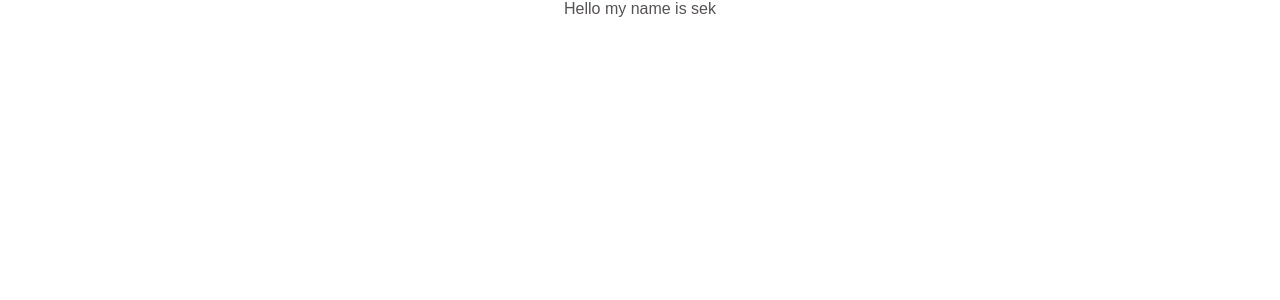
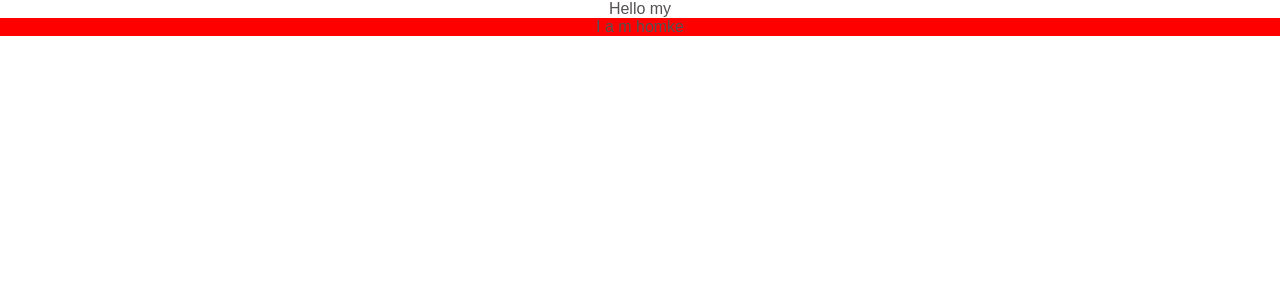
Before and after one commit to Shekhar1412/Tesla-clone, a React (Create React App) app in the folder tesla-clone/: page / in a window 1280 px wide. Shown: the top 300 px of the page. Built offline with nearby package versions, Linux system fonts and the light colour scheme.

Commit message:
add: material UI core

```diff
--- a/package.json
+++ b/package.json
@@ -1,5 +1,6 @@
 {
   "dependencies": {
+    "@material-ui/core": "^4.12.3",
     "styled-components": "^5.3.1"
   }
 }
--- a/tesla-clone/src/App.js
+++ b/tesla-clone/src/App.js
@@ -1,6 +1,7 @@
 import React from 'react';
 import './App.css';
-import Header from './components/header'
+import Header from './components/header';
+import Home from './components/home';
 
 function App() {
   return (
@@ -8,6 +9,10 @@ function App() {
      <Header>
 
      </Header>
+
+     <Home>
+
+     </Home>
     </div>
   );
 }
--- a/tesla-clone/src/components/header.js
+++ b/tesla-clone/src/components/header.js
@@ -4,7 +4,7 @@ import styled from 'styled-components';
 function header() {
     return (
         <Container>
-            Hello my name is sek
+            Hello my
         </Container>
     )
 }
--- /dev/null
+++ b/tesla-clone/src/components/home.js
@@ -0,0 +1,16 @@
+import React from 'react'
+import styled from 'styled-components';
+
+function home() {
+    return (
+        <Container>
+            I a m homke
+        </Container>
+    )
+}
+
+export default home
+
+const Container = styled.div`
+    background-color: red;
+`
--- a/tesla-clone/src/components/index.js
+++ b/tesla-clone/src/components/index.js
@@ -1,5 +1,6 @@
 import React from 'react'
 import Header from './header';
+import Home from './home';
 
 function index() {
     return (
```
Also changed, not shown: 1 other file (tests, documents, lock files or other folders).
